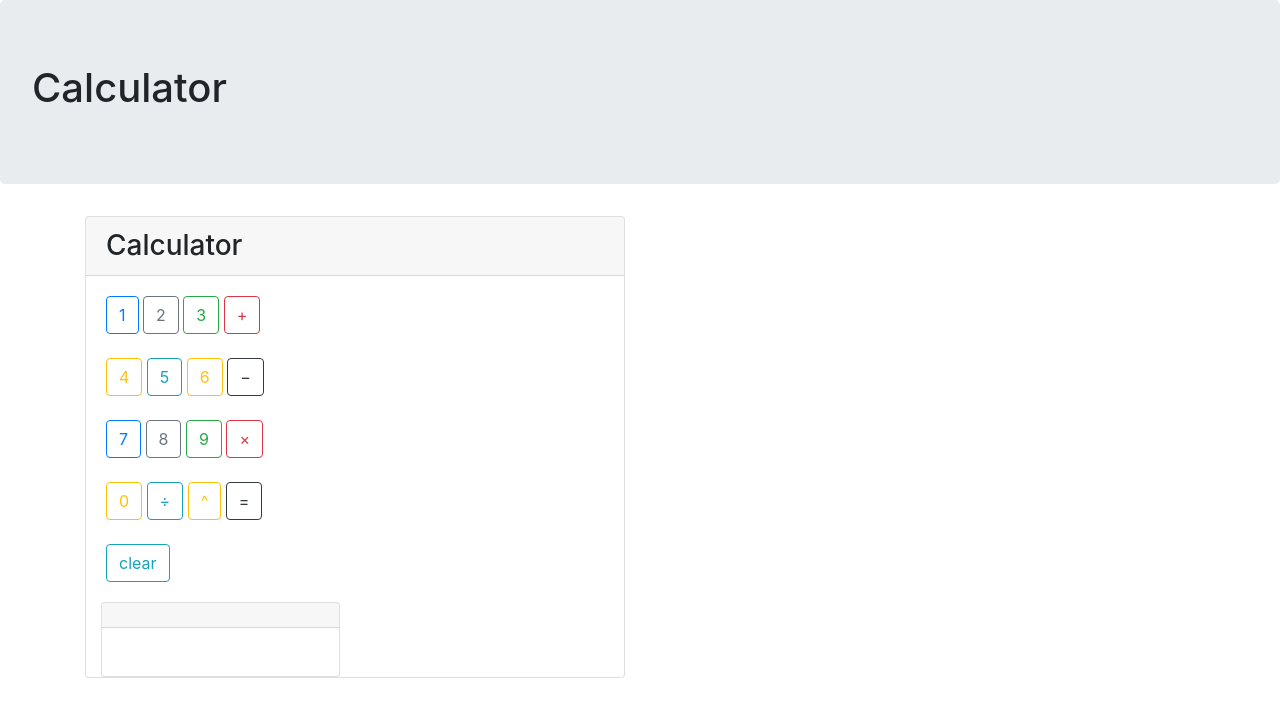
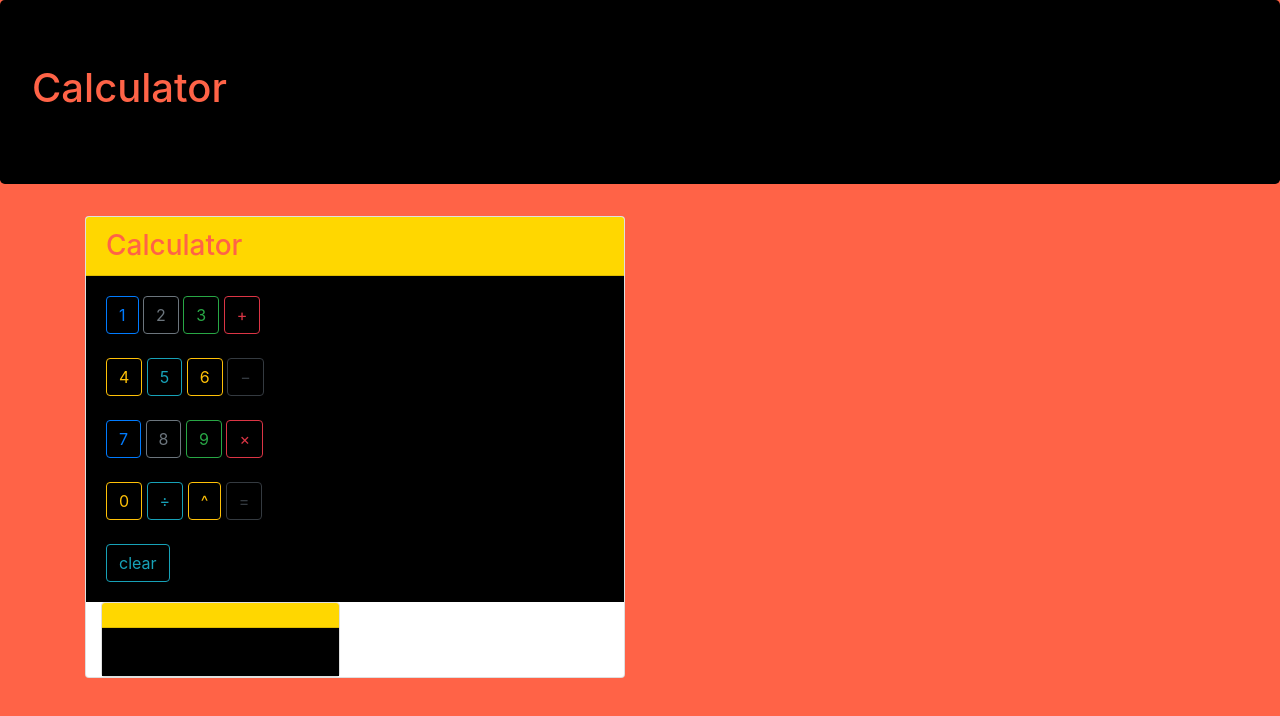
Before and after one commit to JBX-1/JQuery-Calculator, a plain HTML site: page index.html in a window 1280 px wide. Drawn offline with nearby package versions, Linux system fonts and the light colour scheme.

Commit message:
styleTest

```diff
--- a/Assets/css/style.css
+++ b/Assets/css/style.css
@@ -0,0 +1,17 @@
+body {
+    background-color: tomato;
+    color: tomato;
+}
+/* jumbo tron */
+.jumbotron {
+    background-color: black;
+}
+.jumbo-header {
+    color: tomato;
+}
+.card-header {
+    background-color: gold;
+}
+.card-body  {
+    background-color: black;
+}
--- a/index.html
+++ b/index.html
@@ -6,16 +6,22 @@
     <meta name="viewport" content="width=device-width, initial-scale=1.0">
     <meta http-equiv="X-UA-Compatible" content="ie=edge">
     <title>Document</title>
-    <script src="https://code.jquery.com/jquery-3.3.1.min.js"></script>
+
+    <!-- Font Awesome Link, For Icons -->
+    <link rel="stylesheet" href="https://use.fontawesome.com/releases/v5.2.0/css/all.css" integrity="sha384-hWVjflwFxL6sNzntih27bfxkr27PmbbK/iSvJ+a4+0owXq79v+lsFkW54bOGbiDQ"
+        crossorigin="anonymous">
+    <!-- Link Google Fonts, Navbar -->
     <link rel="stylesheet" href="https://maxcdn.bootstrapcdn.com/bootstrap/4.0.0/css/bootstrap.min.css">
+    <link rel="stylesheet" type="text/css" href="Assets/css/style.css">
 
 
+    </style>
 </head>
 
 <body>
 
     <div class="jumbotron">
-        <h1>Calculator</h1>
+        <h1 class="jumbo-header">Calculator</h1>
     </div>
 
     <!-- CARD PANEL -->
```
Lines whose indentation alone changed are shown as unchanged.
